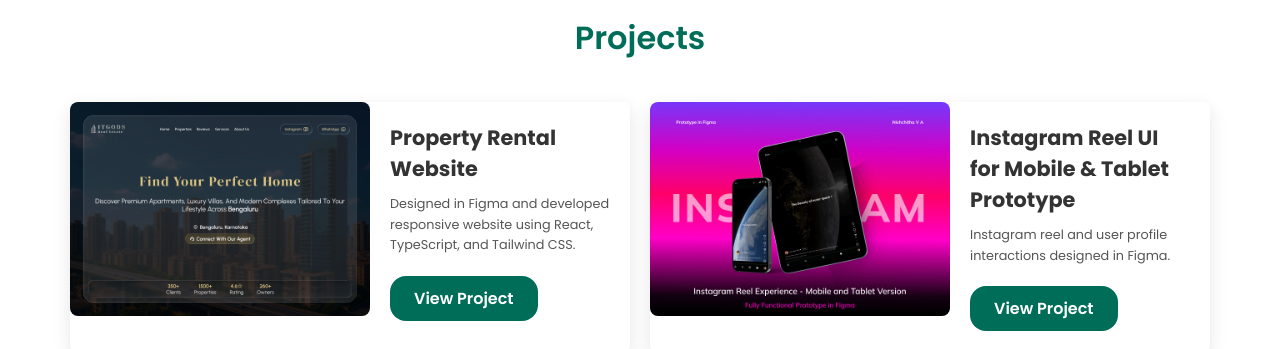
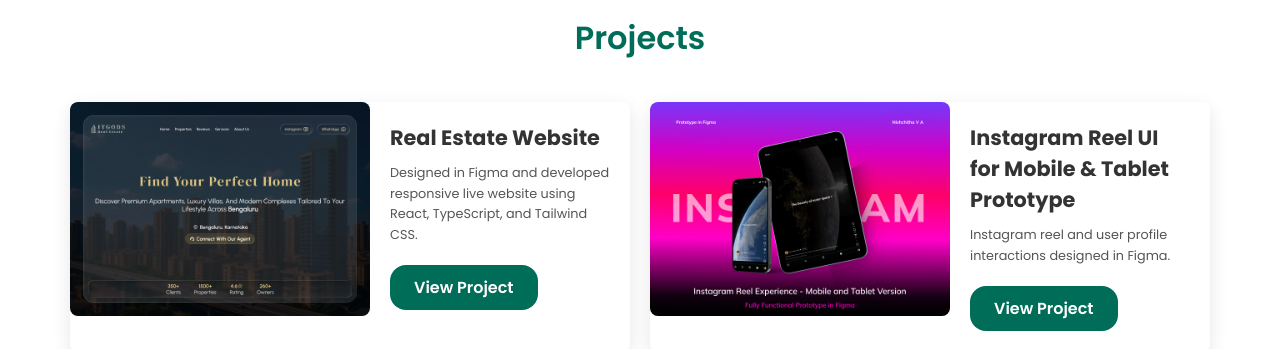
Before and after one commit to NishchithaAnand/nishchitha, a plain HTML site: page index.html in a window 1280 px wide. Shown: the part 2200-2549 px from the top of the page. Drawn offline with Linux system fonts and the light colour scheme.

Commit message:
Update index.html

```diff
--- a/index.html
+++ b/index.html
@@ -231,9 +231,9 @@
         </div>
 
         <div class="project-info">
-          <h3>Property Rental Website</h3>
+          <h3>Real Estate Website</h3>
           <p>
-            Designed in Figma and developed responsive website using React, TypeScript, and Tailwind CSS.
+            Designed in Figma and developed responsive live website using React, TypeScript, and Tailwind CSS.
           </p>
           <a href="https://itgodsrealestate.netlify.app/" class="btn view-project-btn" target="_blank">View Project</a>
         </div>
```
